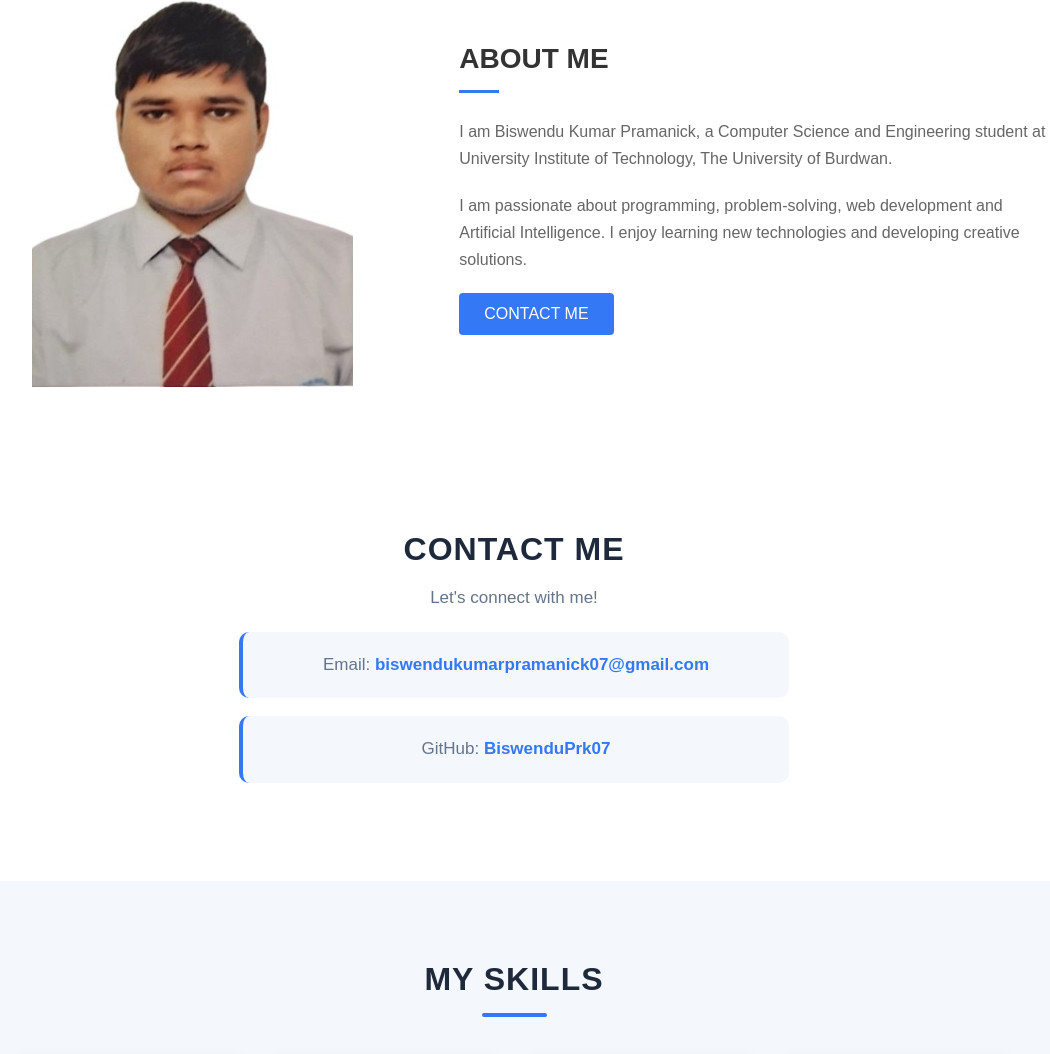
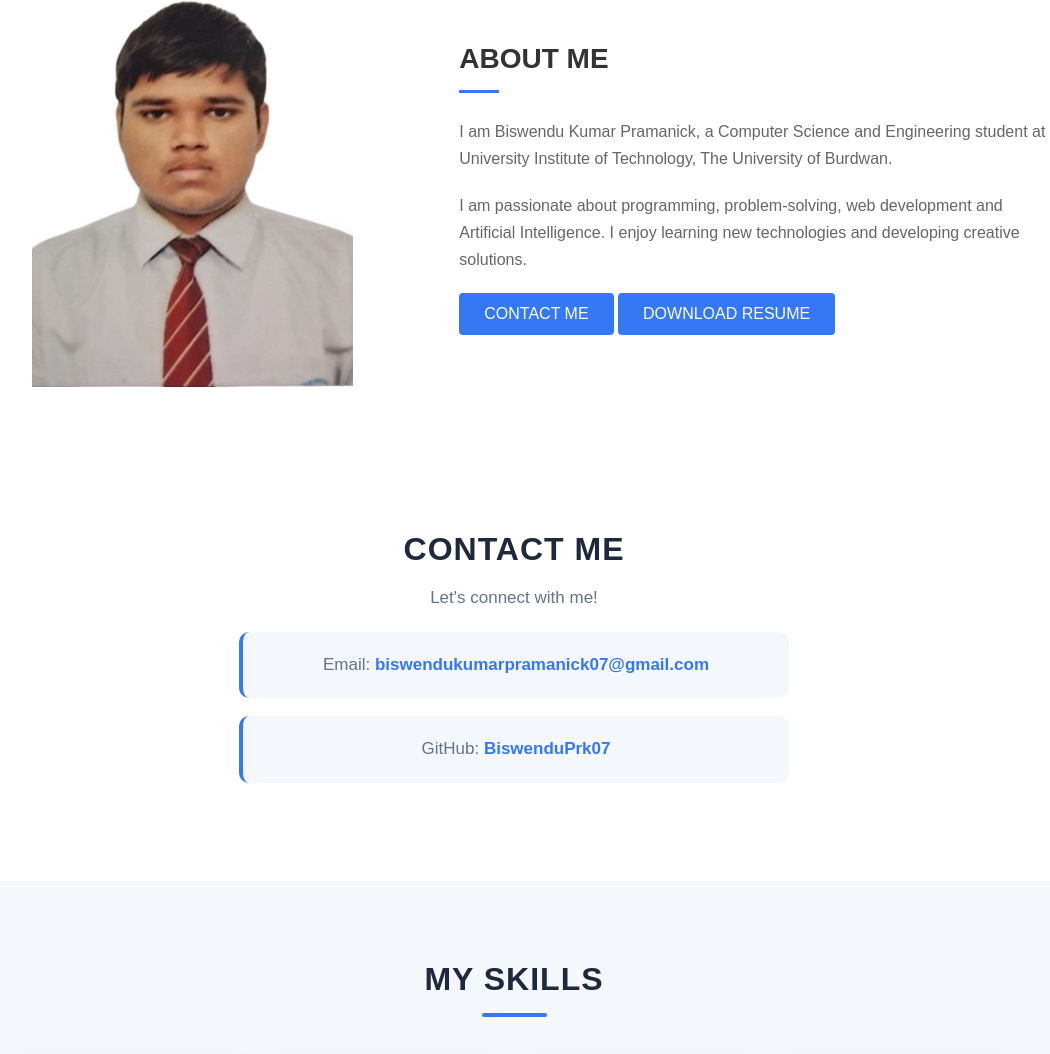
Before and after one commit to BiswenduKPrk07/CODSOFT_TASKNO1, a plain HTML site: page index.html in a window 1280 px wide. Shown: the part 617-1671 px from the top of the page, without its empty margins (126-1176 px from the left). Drawn offline with Linux system fonts and the light colour scheme.

Commit message:
Updated portfolio with resume download option

```diff
--- a/index.html
+++ b/index.html
@@ -58,6 +58,7 @@
             </p>
 
             <a href="#contact" class="btn">CONTACT ME</a>
+            <a href="resume.pdf" class="btn" download>DOWNLOAD RESUME</a>
         </div>
 
     </section>
```
Also changed, not shown: 1 other file.
